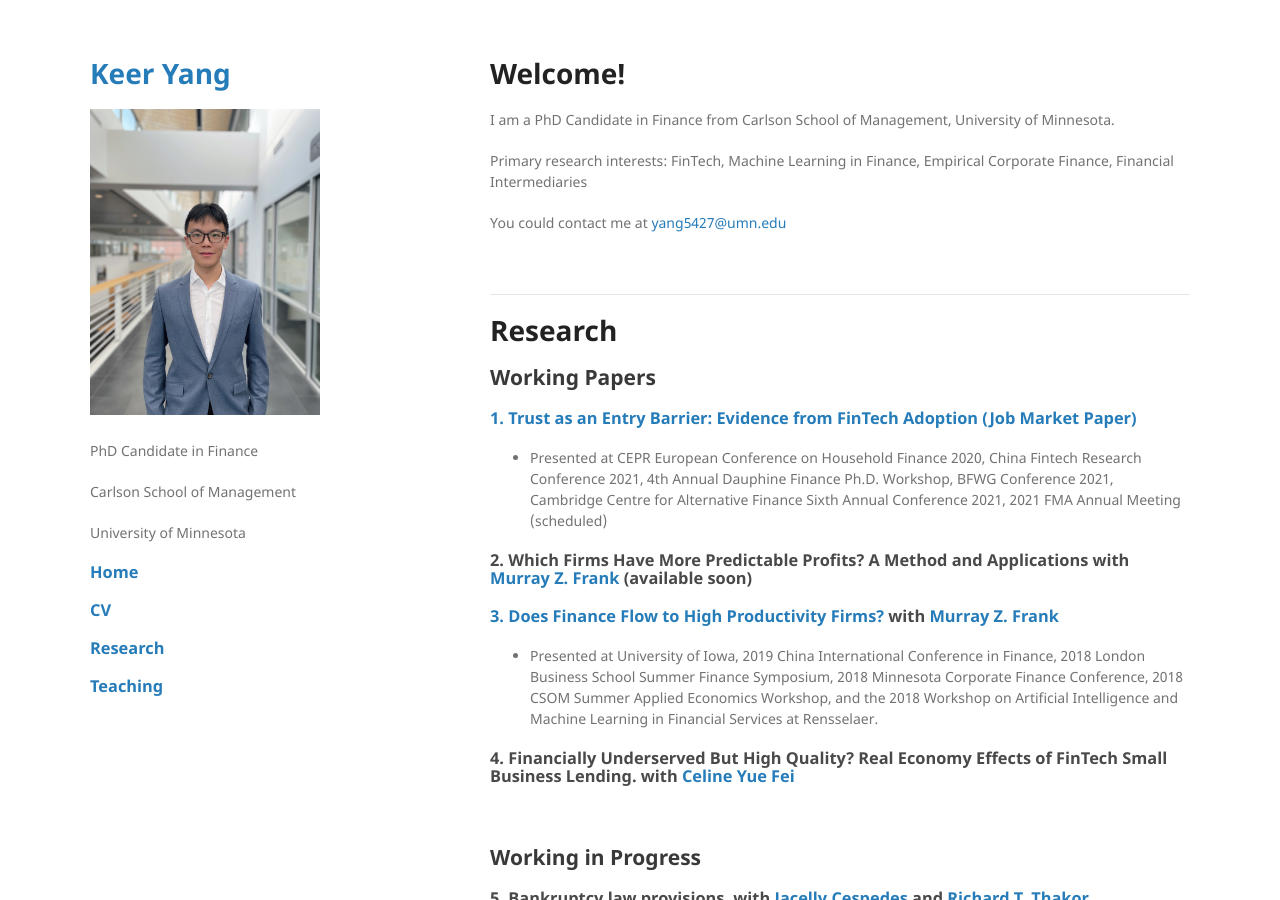
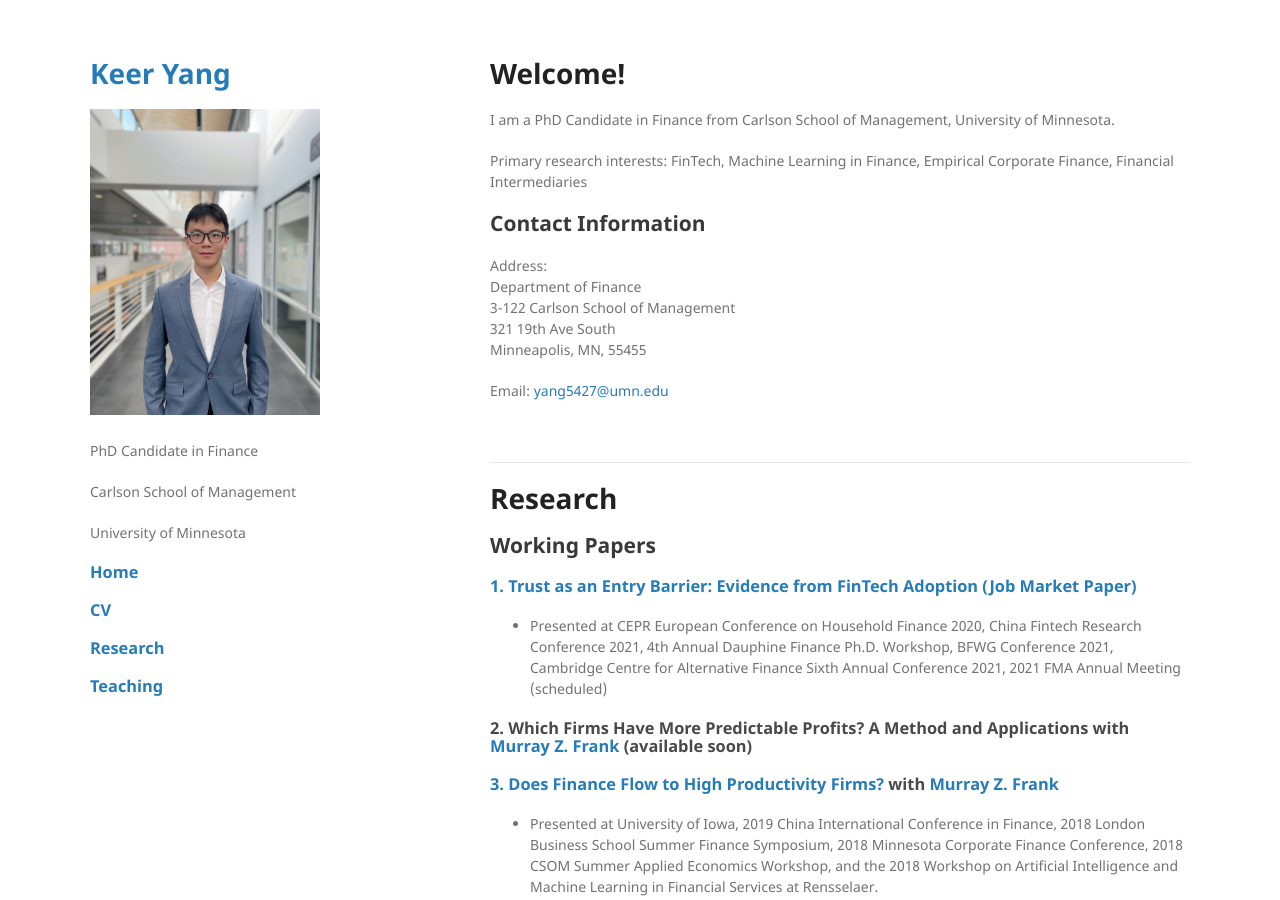
Before and after one commit to keeryang/keeryang.github.io, a Jekyll site: the page built from index.md, in a window 1280 px wide and 900 px high. Built offline with Jekyll 4.4.1, drawn with Linux system fonts in a browser that asks for light colours; the repository's description, which GitHub fills in, is left out; our own code applies the rules of GitHub Pages for plain Markdown files.

Commit message:
Update index.md

```diff
--- a/index.md
+++ b/index.md
@@ -10,7 +10,15 @@ I am a PhD Candidate in Finance from Carlson School of Management, University of
 
 Primary research interests: FinTech, Machine Learning in Finance, Empirical Corporate Finance, Financial Intermediaries
 
-You could contact me at <yang5427@umn.edu>
+## Contact Information
+
+Address:<br/>
+Department of Finance<br/>
+3-122  Carlson School of Management<br/>
+321 19th Ave South<br/>
+Minneapolis, MN, 55455
+
+Email: <yang5427@umn.edu>
 
 <br />
 
```
